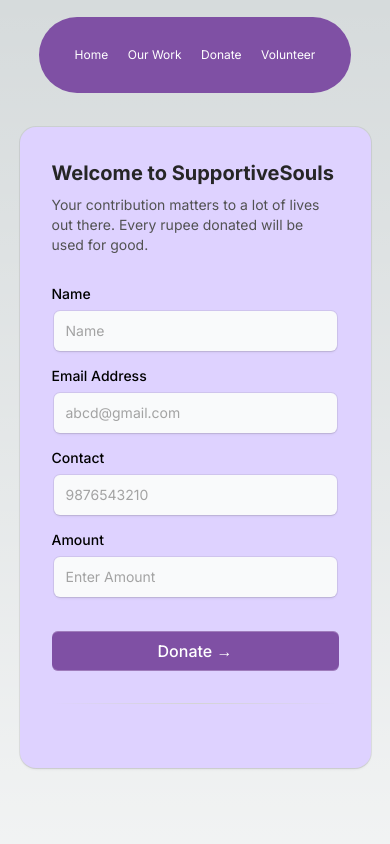
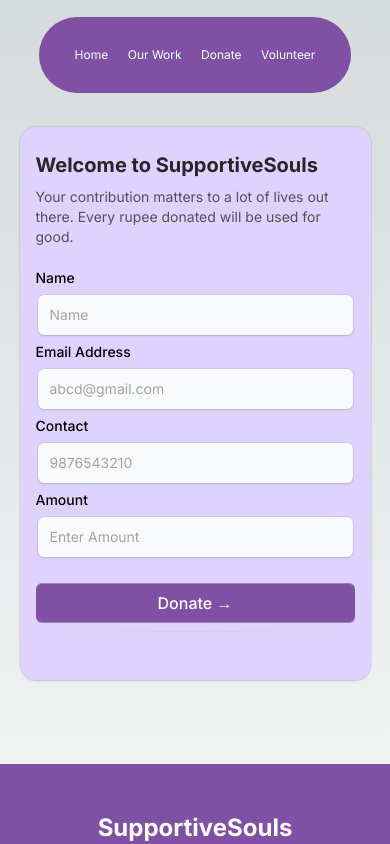
Before and after one commit to Sanskar63/SupportiveSouls, a Next.js app: page /donate in a window 390 px wide. Shown: the top 844 px of the page. Built offline with nearby package versions, Linux system fonts and the light colour scheme.

Commit message:
some changes

```diff
--- a/src/app/donate/page.tsx
+++ b/src/app/donate/page.tsx
@@ -76,30 +76,30 @@ function PaymentPage() {
 
             <div className='h-[15vh]'></div>
 
-            <div className=" w-[90%] md:w-[60%] mx-auto rounded-2xl p-8 lg:p-4 md:p-8 shadow-input bg-purple-light dark:bg-purple-mid">
+            <div className=" w-[90%] md:w-[60%] lg:w-[35%] mx-auto rounded-2xl py-6 px-4 lg:p-6 md:p-8 shadow-input bg-purple-light dark:bg-purple-mid flex flex-col gap-2 md:gap-4">
                 <h2 className="font-bold text-xl md:text-2xl text-neutral-800 dark:text-neutral-200">
                     Welcome to SupportiveSouls
                 </h2>
-                <p className="text-neutral-600 text-sm max-w-sm mt-2 dark:text-neutral-300">
+                <p className="text-neutral-600 text-sm max-w-sm dark:text-neutral-300">
                     Your contribution matters to a lot of lives out there. Every rupee donated will be used for good.
                 </p>
 
-                <form className="my-8" onSubmit={handlePayment}>
+                <form className="my-4 lg:my-8" onSubmit={handlePayment}>
 
-                    <LabelInputContainer className="mb-4">
+                    <LabelInputContainer className=" mb-2 md:mb-4">
                         <Label htmlFor="Name">Name</Label>
                         <Input id="Name" placeholder="Name" type="text" onChange={(e) => setName(e.target.value)} />
                     </LabelInputContainer>
 
-                    <LabelInputContainer className="mb-4">
+                    <LabelInputContainer className=" mb-2 md:mb-4">
                         <Label htmlFor="email">Email Address</Label>
                         <Input id="email" placeholder="abcd@gmail.com" type="email" onChange={(e) => setEmail(e.target.value)} />
                     </LabelInputContainer>
-                    <LabelInputContainer className="mb-4">
+                    <LabelInputContainer className=" mb-2 md:mb-4">
                         <Label htmlFor="contact">Contact</Label>
                         <Input id="contact" placeholder="9876543210" type="number" onChange={(e) => setContact(Number(e.target.value))} />
                     </LabelInputContainer>
-                    <LabelInputContainer className="mb-8">
+                    <LabelInputContainer className=" mb-6 md:mb-8">
                         <Label htmlFor="amount">Amount</Label>
                         <Input
                             id="amount"
@@ -127,7 +127,7 @@ function PaymentPage() {
                         </button>
                     )}
 
-                    <div className="bg-gradient-to-r from-transparent via-neutral-300 dark:via-neutral-700 to-transparent my-8 h-[1px] w-full" />
+                    <div className="bg-gradient-to-r from-transparent via-neutral-300 dark:via-neutral-700 to-transparent my-2 md:my-6 h-[1px] w-full" />
                 </form>
             </div>
 
--- a/src/app/work/page.tsx
+++ b/src/app/work/page.tsx
@@ -45,8 +45,8 @@ function Work() {
             {
                 isAvail ? (
                     content.map((item) => (
-                        <div key={item._id} className='flex flex-col md:flex-row justify-center items-center bg-purple-light w-[90%] md:w-[65%] h-[75vh] md:h-[50vh] my-[3vh] rounded-2xl'>
-                            <div className='bg-purple-mid w-[80%] md:w-[45%] h-[50%] md:h-[85%] rounded-2xl my-[5%] md:my-[0%] md:mr-[5%]'>
+                        <div key={item._id} className='flex flex-col md:flex-row justify-center items-center bg-purple-light w-[90%] md:w-[65%] py-6 md:py-10 my-[3vh] rounded-2xl'>
+                            <div className='bg-purple-mid w-[80%] md:w-[45%] h-[50%] md:h-[85%] rounded-2xl my-[5%] md:my-[0%] md:mr-[5%] overflow-hidden'>
                                 <Carousel data={item} />
                             </div>
 
```
